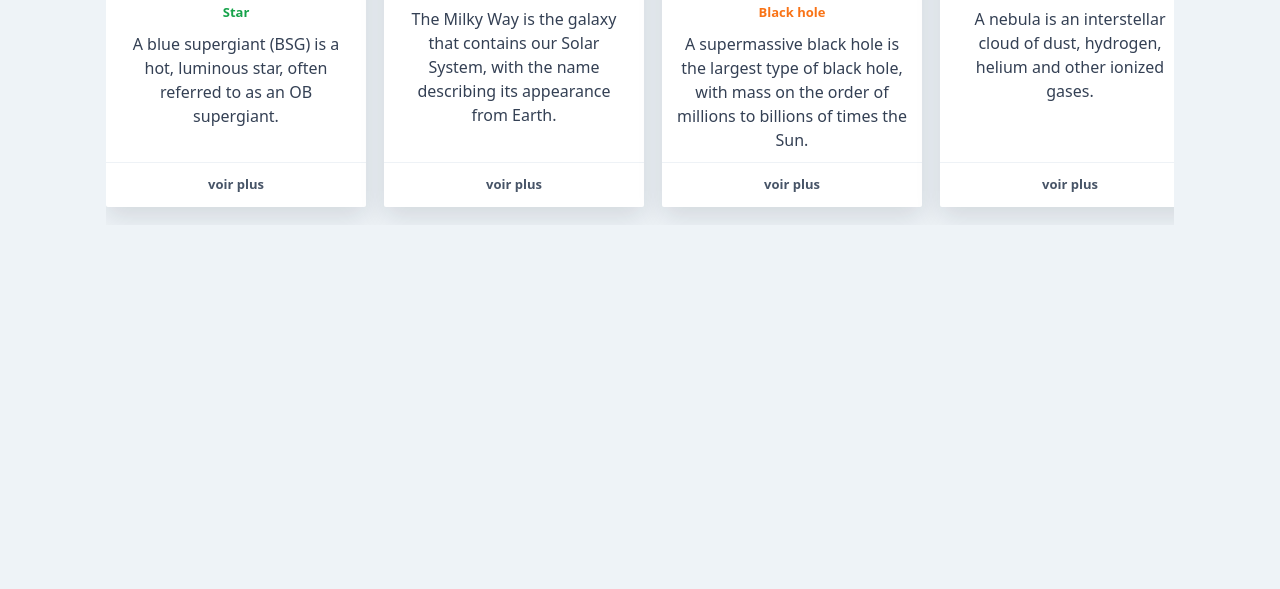
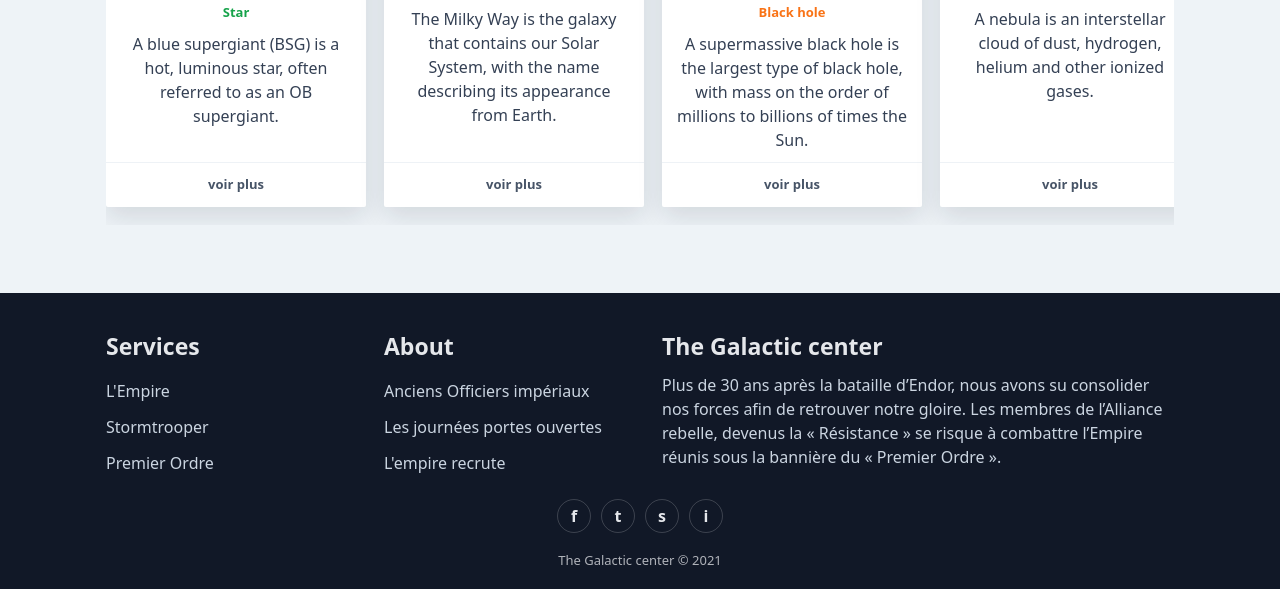
Before and after one commit to zikowashere/test-technique-fd, a plain HTML site: page ex2/index.html in a window 1280 px wide. Shown: the part 876-1465 px from the top of the page. Before the commit the page ends 1169 px from the top, so only its background shows below. Drawn offline with Linux system fonts and the light colour scheme; a web font is replaced by a local one.

Commit message:
add footer

```diff
--- a/ex2/index.html
+++ b/ex2/index.html
@@ -255,5 +255,57 @@
         </div>
       </section>
     </main>
+
+    <footer class="footer" id="footer" role="contentinfo">
+      <div class="footer__inner">
+        <div class="footer__cols">
+          <section class="footer__col" aria-label="Services">
+            <h2 class="footer__title">Services</h2>
+            <ul class="footer__list" role="list">
+              <li><a class="footer__link" href="#">L'Empire</a></li>
+              <li><a class="footer__link" href="#">Stormtrooper</a></li>
+              <li><a class="footer__link" href="#">Premier Ordre</a></li>
+            </ul>
+          </section>
+
+          <section class="footer__col" aria-label="À propos">
+            <h2 class="footer__title">About</h2>
+            <ul class="footer__list" role="list">
+              <li>
+                <a class="footer__link" href="#">Anciens Officiers impériaux</a>
+              </li>
+              <li>
+                <a class="footer__link" href="#"
+                  >Les journées portes ouvertes</a
+                >
+              </li>
+              <li><a class="footer__link" href="#">L'empire recrute</a></li>
+            </ul>
+          </section>
+
+          <section
+            class="footer__col footer__col--wide"
+            aria-label="Présentation"
+          >
+            <h2 class="footer__title">The Galactic center</h2>
+            <p class="footer__text">
+              Plus de 30 ans après la bataille d’Endor, nous avons su consolider
+              nos forces afin de retrouver notre gloire. Les membres de
+              l’Alliance rebelle, devenus la « Résistance » se risque à
+              combattre l’Empire réunis sous la bannière du « Premier Ordre ».
+            </p>
+          </section>
+        </div>
+
+        <div class="footer__social" aria-label="Réseaux sociaux">
+          <a class="social" href="#" aria-label="Facebook">f</a>
+          <a class="social" href="#" aria-label="Twitter">t</a>
+          <a class="social" href="#" aria-label="Snapchat">s</a>
+          <a class="social" href="#" aria-label="Instagram">i</a>
+        </div>
+
+        <p class="footer__copy">The Galactic center © 2021</p>
+      </div>
+    </footer>
   </body>
 </html>
```
